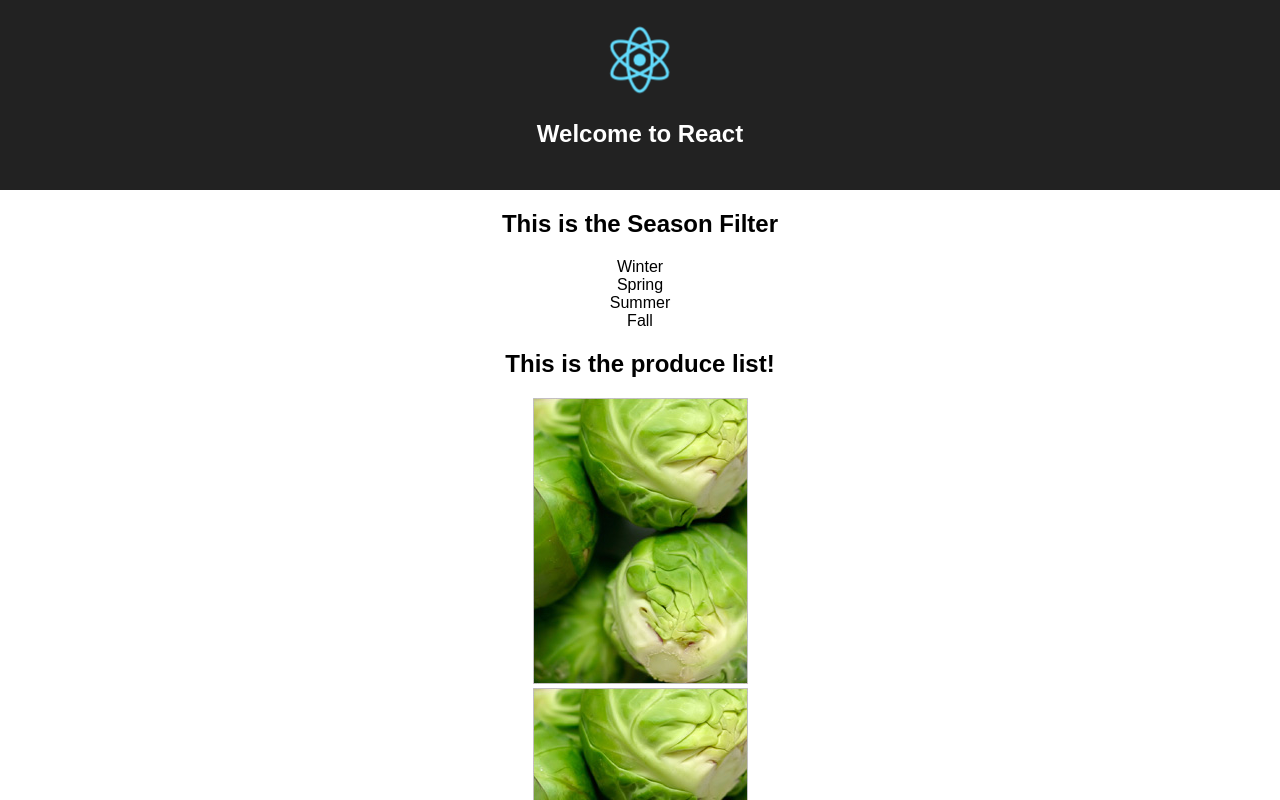
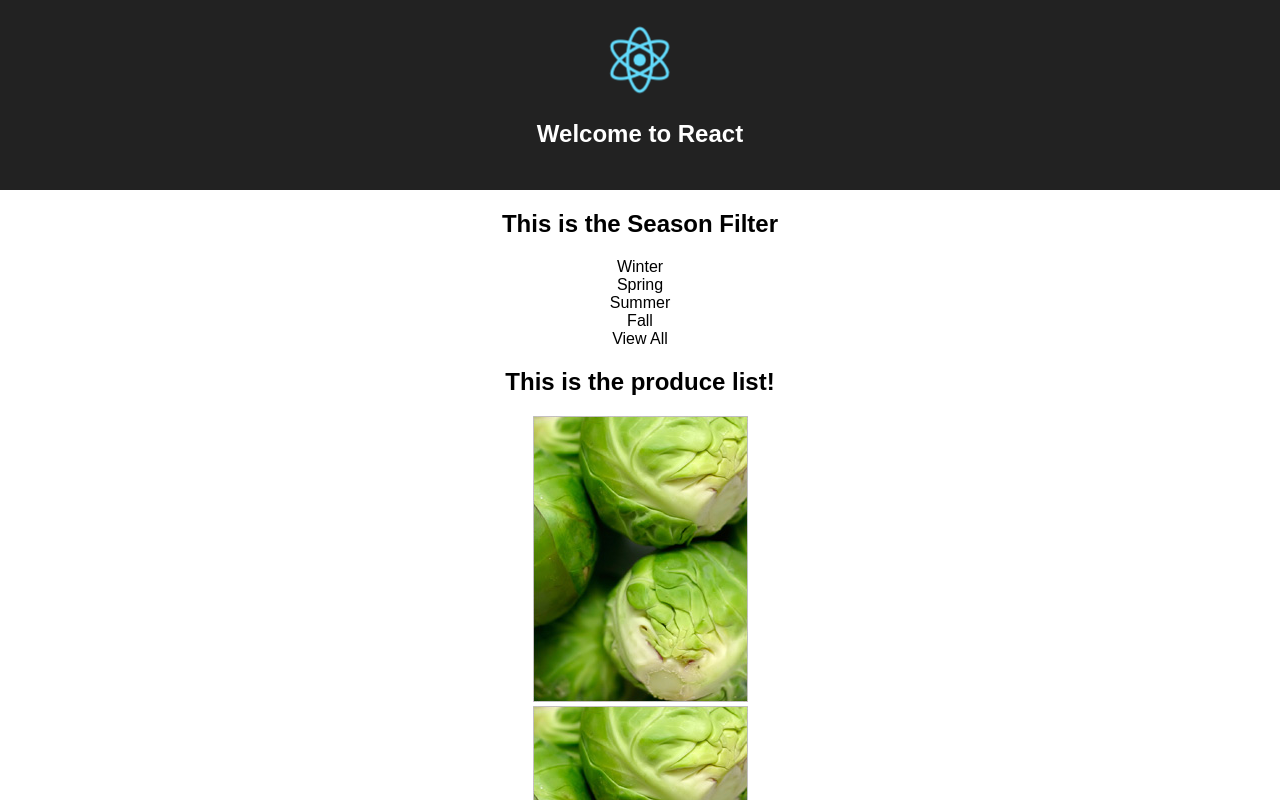
Before and after one commit to shellytang/filter-by-season, a React (Create React App) app: page / in a window 1280 px wide. Shown: the top 800 px of the page. Built offline with nearby package versions, Linux system fonts and the light colour scheme.

Commit message:
added view all option that removes all season filters

```diff
--- a/src/season-filter-menu.js
+++ b/src/season-filter-menu.js
@@ -13,6 +13,9 @@
   handleClick(e) {
     e.preventDefault();
     let selectedSeason = e.currentTarget.textContent;
+    if(selectedSeason === 'View All') {
+      selectedSeason = '';
+    }
     this.props.filterBySeason(selectedSeason);
   }
 
@@ -32,6 +35,7 @@
       <div>
         <h2>This is the Season Filter</h2>
         { uniqueSeasons }
+        <div onClick={this.handleClick}>View All</div>
       </div>
     )
   }
```
